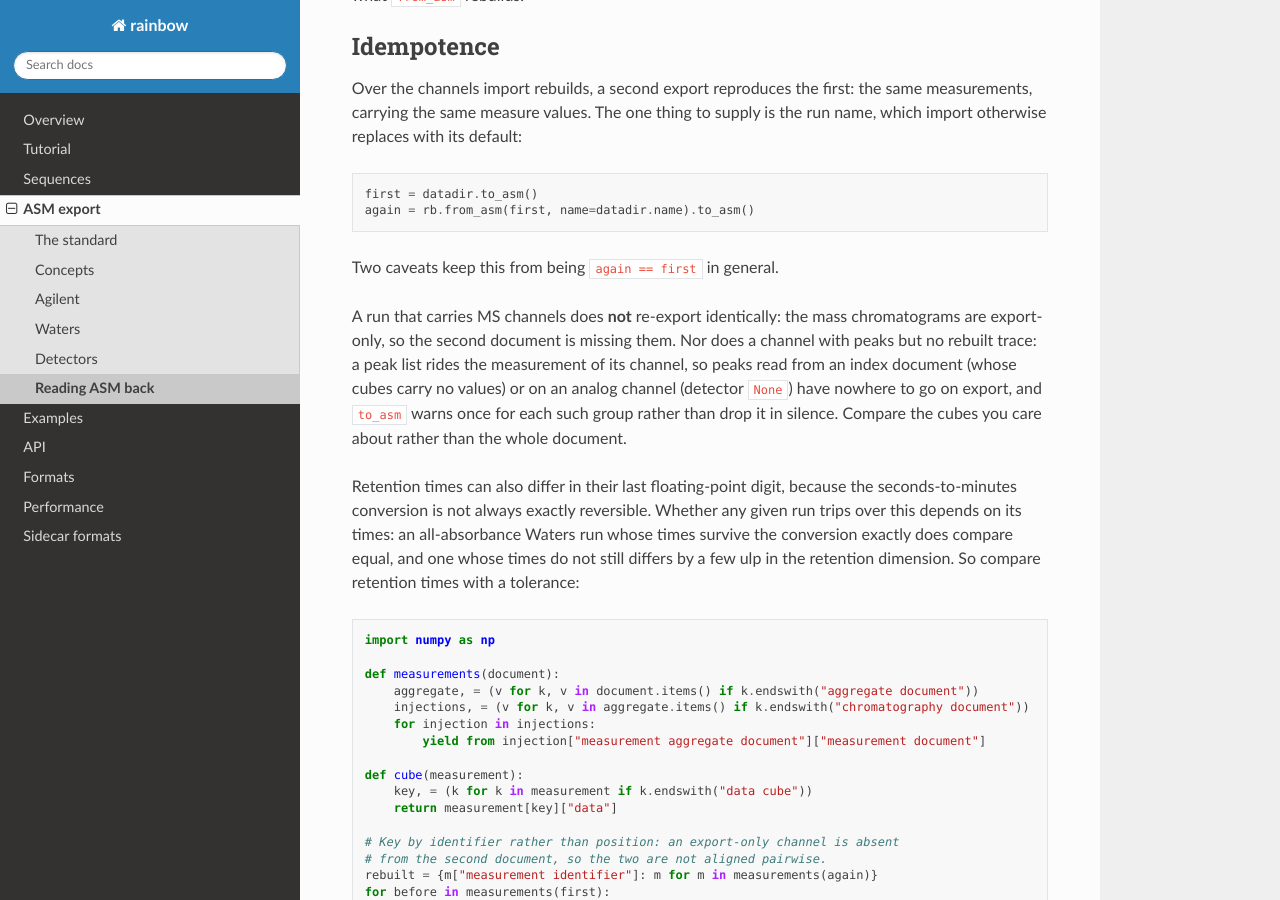
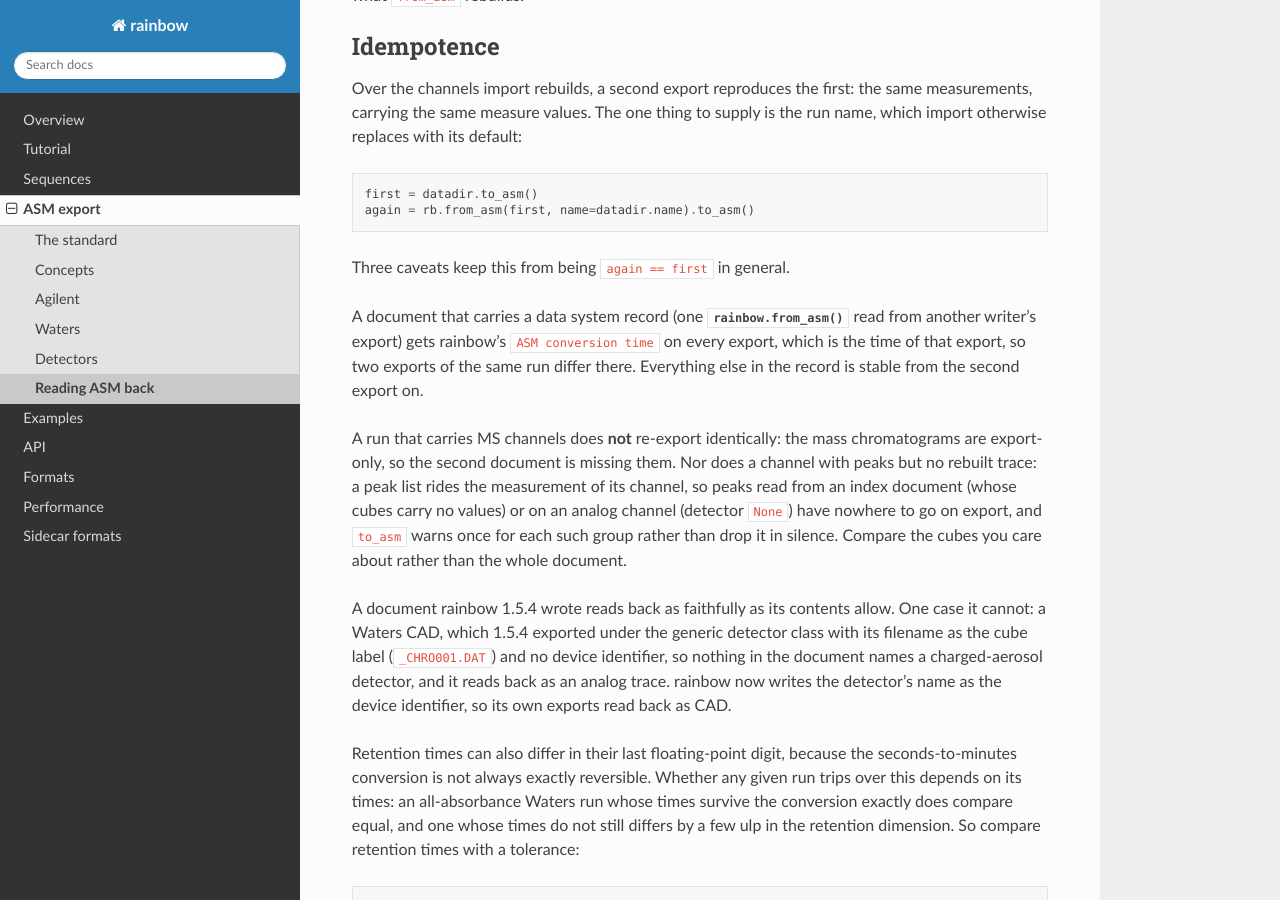
Before and after one commit to evanyeyeye/rainbow, a Sphinx documentation site: the page built from docs/source/asm/roundtrip.rst, in a window 1280 px wide and 900 px high, scrolled down 2246 px. Built offline with Sphinx 7.4.7 and the Read the Docs theme 3.1.0, drawn with Linux system fonts in a browser that asks for light colours.

Commit message:
ASM review round 10: stable source fields, file and row, device identifier
- A data system record read back from an earlier re-export keeps its
  source fields as they were: the converter fields just popped are that
  export's (rainbow's) and are dropped, so a source with no conversion
  time no longer gains rainbow's, and exports 2 and 3 agree apart from
  the conversion time (checked on the gc_peaks sweep fixture too).
- A record naming both a file and a database row keeps the row and
  carries the UNC path and file name as custom information, rather than
  being dropped whole.
- Every detector's device control names it as its device identifier, so
  an ELSD in a forced gas chromatography document reads back as ELSD.
- Docs: the conversion time is the export's, so two exports differ there;
  a 1.5.4 Waters CAD export reads back as analog; the FLD fix also covers
  the 179/181 .ch container, where 1.5.4 typed FLD as FID.

Co-Authored-By: Claude Opus 5.5 <noreply@anthropic.com>
Claude-Session: https://claude.ai/code/session_01BZZc1jNciuVx7aekxG7YRR

```diff
--- a/docs/source/asm/roundtrip.rst
+++ b/docs/source/asm/roundtrip.rst
@@ -163,7 +163,13 @@ the run name, which import otherwise replaces with its default:
    first = datadir.to_asm()
    again = rb.from_asm(first, name=datadir.name).to_asm()
 
-Two caveats keep this from being ``again == first`` in general.
+Three caveats keep this from being ``again == first`` in general.
+
+A document that carries a data system record (one :func:`rainbow.from_asm`
+read from another writer's export) gets rainbow's ``ASM conversion time`` on
+every export, which is the time of that export, so two exports of the same run
+differ there. Everything else in the record is stable from the second export
+on.
 
 A run that carries MS channels does **not** re-export identically: the mass
 chromatograms are export-only, so the second document is missing them. Nor
@@ -173,6 +179,14 @@ carry no values) or on an analog channel (detector :code:`None`) have nowhere
 to go on export, and :code:`to_asm` warns once for each such group rather than
 drop it in silence. Compare the cubes you care about rather than the whole
 document.
+
+A document rainbow 1.5.4 wrote reads back as faithfully as its contents
+allow. One case it cannot: a Waters CAD, which 1.5.4 exported under the
+generic detector class with its filename as the cube label (``_CHRO001.DAT``)
+and no device identifier, so nothing in the document names a charged-aerosol
+detector, and it reads back as an analog trace. rainbow now writes the
+detector's name as the device identifier, so its own exports read back as
+CAD.
 
 Retention times can also differ in their last floating-point digit, because the
 seconds-to-minutes conversion is not always exactly reversible. Whether any
```
Also changed, not shown: CHANGELOG.md (+9 -4 lines), 2 other files.
